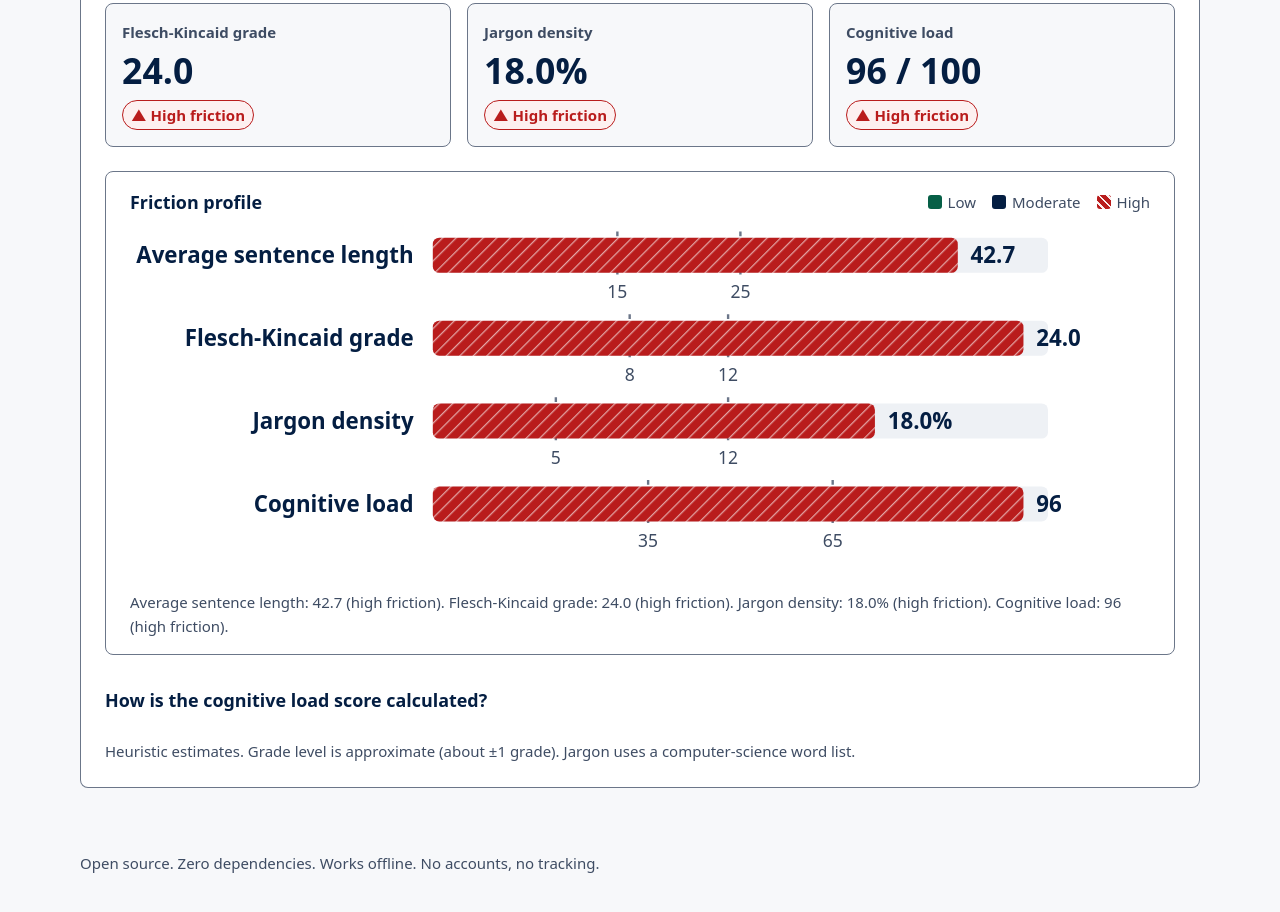
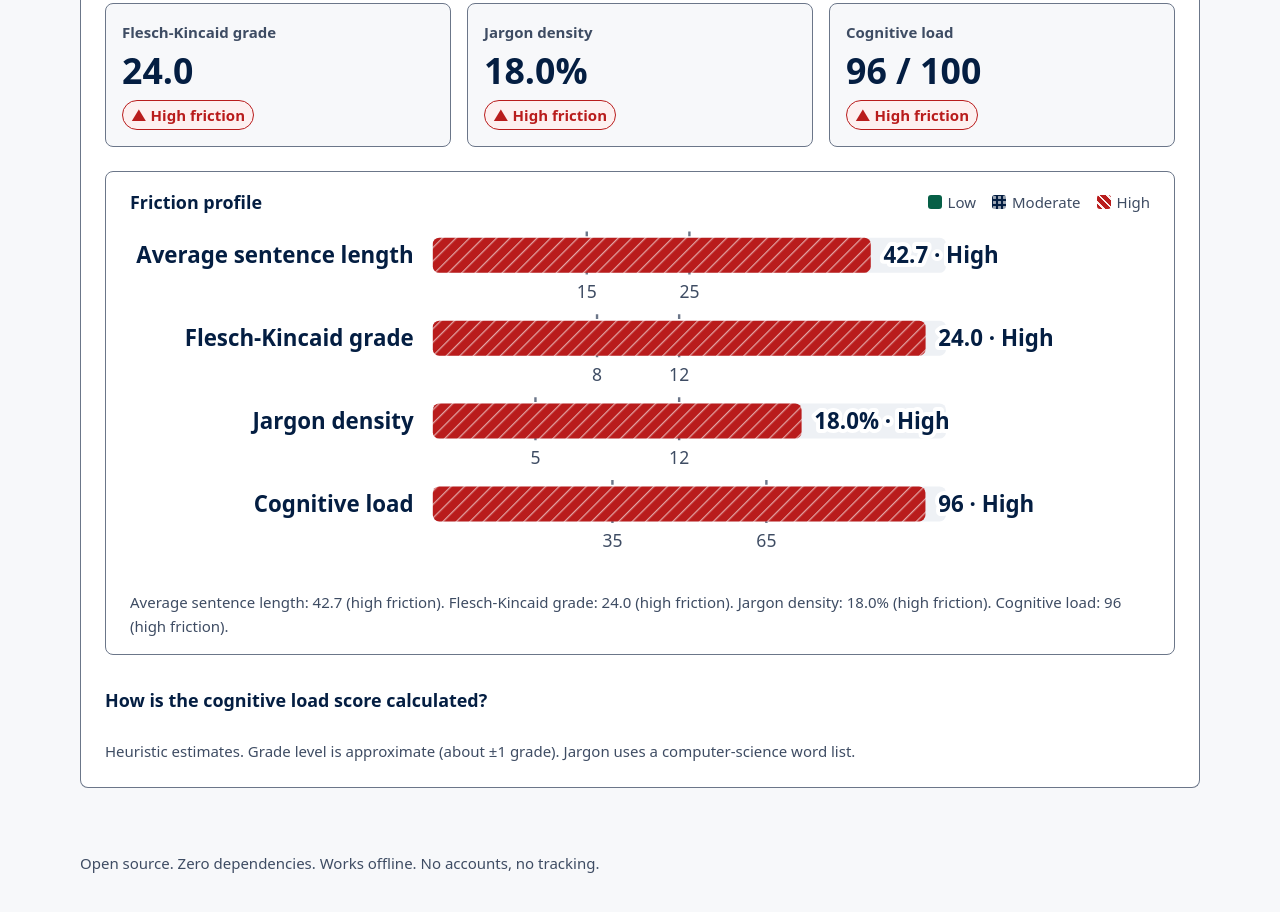
Before and after one commit to mradityaraj22/CRISP, a website with bundled scripts: page index.html in a window 1280 px wide. Shown: the part 1019-1931 px from the top of the page. Built offline with nearby package versions, Linux system fonts and the light colour scheme.

Commit message:
fix(analyzer): add pattern and text labels so chart levels survive colour-blindness

```diff
--- a/js/analyzer.js
+++ b/js/analyzer.js
@@ -276,6 +276,7 @@ export function frictionLevel(key, value) {
 
 const LEVEL_TEXT = { low: 'Low friction', moderate: 'Moderate friction', high: 'High friction' };
 const LEVEL_ICON = { low: '●', moderate: '◆', high: '▲' };
+const LEVEL_SHORT = { low: 'Low', moderate: 'Moderate', high: 'High' };
 const NS = 'http://www.w3.org/2000/svg';
 
 export function debounce(fn, ms) {
@@ -308,7 +309,7 @@ function buildChart(svg, compact) {
   svg.replaceChildren();
   const W = compact ? 340 : 640;
   const LEFT = compact ? 0 : 190;
-  const RIGHT = compact ? 56 : 64;
+  const RIGHT = compact ? 104 : 128; // room for "24.0 · High" labels
   const ROW = compact ? 72 : 52;
   const BAR = 22;
   const TOP = compact ? 24 : 8;
@@ -320,7 +321,12 @@ function buildChart(svg, compact) {
   const pat = svgEl('pattern', { id: 'll-hatch', width: 6, height: 6, patternUnits: 'userSpaceOnUse', patternTransform: 'rotate(45)' });
   pat.append(svgEl('rect', { width: 6, height: 6, class: 'bar-high-fill' }),
              svgEl('line', { x1: 0, y1: 0, x2: 0, y2: 6, class: 'bar-hatch-line' }));
-  defs.append(pat);
+  // Moderate bars get dots, so Low / Moderate / High differ by pattern as well as colour.
+  // (Phase 4 self-test: Low and Moderate were identical under achromatopsia in dark mode.)
+  const dots = svgEl('pattern', { id: 'll-dots', width: 7, height: 7, patternUnits: 'userSpaceOnUse' });
+  dots.append(svgEl('rect', { width: 7, height: 7, class: 'bar-moderate-fill' }),
+              svgEl('circle', { cx: 3.5, cy: 3.5, r: 1.4, class: 'bar-dot' }));
+  defs.append(pat, dots);
   svg.append(defs);
 
   const rows = {};
@@ -353,7 +359,8 @@ function buildChart(svg, compact) {
       bar.setAttribute('width', w.toFixed(1));
       bar.setAttribute('class', `chart-bar bar-${level}`);
       value.setAttribute('x', (LEFT + Math.min(w, plotW) + 8).toFixed(1));
-      value.textContent = fmt(key, v) + (v > s.max ? '+' : '');
+      // The level word is a text cue that survives any colour-vision deficiency.
+      value.textContent = `${fmt(key, v)}${v > s.max ? '+' : ''} · ${LEVEL_SHORT[level]}`;
     }
   };
 }
--- a/styles/main.css
+++ b/styles/main.css
@@ -208,7 +208,11 @@ textarea {
 .chart-legend span { display: inline-flex; align-items: center; gap: 6px; }
 .swatch { display: inline-block; width: 14px; height: 14px; border-radius: 3px; }
 .swatch-low { background: var(--color-clarity); }
-.swatch-moderate { background: var(--color-accent); }
+.swatch-moderate {
+  background:
+    radial-gradient(circle, color-mix(in srgb, var(--color-surface) 60%, transparent) 1.4px, transparent 1.6px) 0 0 / 5px 5px,
+    var(--color-accent);
+}
 .swatch-high {
   background: repeating-linear-gradient(45deg, var(--color-friction) 0 4px, var(--color-friction-tint) 4px 6px);
 }
@@ -218,9 +222,15 @@ textarea {
 .chart-track { fill: var(--color-surface-alt); }
 .chart-threshold { stroke: var(--color-border); stroke-width: 1.5; stroke-dasharray: 3 3; }
 .chart-tick { font-size: 11px; fill: var(--color-text-muted); font-variant-numeric: tabular-nums; }
-.chart-value { font-size: 14px; font-weight: 700; fill: var(--color-text); font-variant-numeric: tabular-nums; }
+.chart-value {
+  font-size: 14px; font-weight: 700; fill: var(--color-text); font-variant-numeric: tabular-nums;
+  /* Halo so threshold lines never cut through the label. */
+  paint-order: stroke; stroke: var(--color-surface); stroke-width: 5px; stroke-linejoin: round;
+}
 .bar-low { fill: var(--color-clarity); }
-.bar-moderate { fill: var(--color-accent); }
+.bar-moderate { fill: url(#ll-dots); }
+.bar-moderate-fill { fill: var(--color-accent); }
+.bar-dot { fill: var(--color-surface); fill-opacity: 0.6; }
 .bar-high { fill: url(#ll-hatch); }
 .bar-high-fill { fill: var(--color-friction); }
 .bar-hatch-line { stroke: var(--color-surface); stroke-width: 1.6; stroke-opacity: 0.6; }
```
